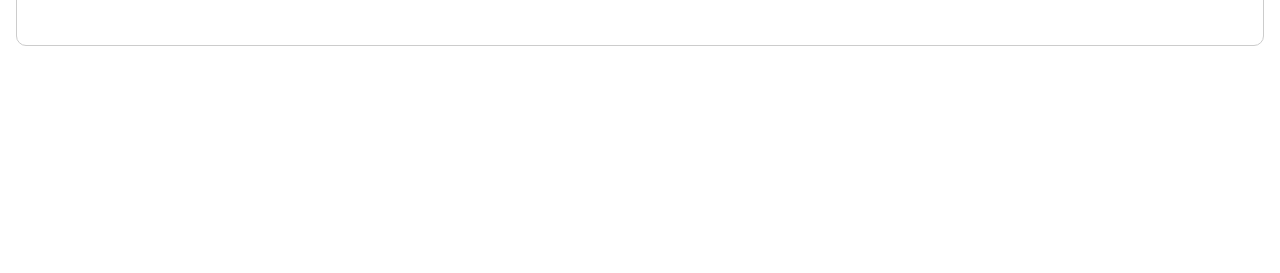
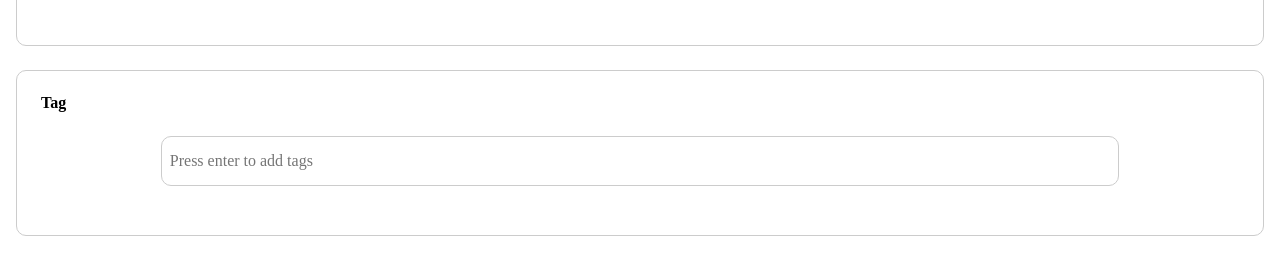
Before and after one commit to BeomKiNa/wanted_pre_onboarding, a React (Create React App) app: page / in a window 1280 px wide. Shown: the part 836-1109 px from the top of the page. Before the commit the page ends 922 px from the top, so only its background shows below. Built offline with nearby package versions, Linux system fonts and the light colour scheme.

Commit message:
feat: Add Tag

```diff
--- a/src/App.js
+++ b/src/App.js
@@ -2,6 +2,7 @@ import styled from "styled-components";
 import GlobalStyle from "./component/GlobalStyle";
 import Modal from "./component/Modal";
 import Tab from "./component/Tab";
+import Tag from "./component/Tag";
 import Toggle from "./component/Toggle";
 
 const AppWapper = styled.div`
@@ -24,6 +25,7 @@ function App() {
         <Toggle />
         <Modal />
         <Tab />
+        <Tag />
       </AppWapper>
     </>
   );
--- /dev/null
+++ b/src/component/Tag.js
@@ -0,0 +1,106 @@
+import { useState } from "react";
+import styled from "styled-components";
+import Layout from "./Layout";
+
+const InputWrapper = styled.div`
+  width: 80%;
+  height: 50px;
+  border: 1px solid #ccc;
+  border-radius: 10px;
+  overflow-x: scroll;
+
+  &:focus-within {
+    border: 2px solid purple;
+  }
+
+  // scroll hidden
+
+  -ms-overflow-style: none; /* IE and Edge */
+  scrollbar-width: none; /* Firefox */
+
+  &::-webkit-scrollbar {
+    display: none; /* Chrome, Safari, Opera*/
+  }
+`;
+
+const TagsList = styled.ul`
+  display: flex;
+  align-items: center;
+  height: 100%;
+  padding: 0 0.5rem;
+`;
+
+const TagItem = styled.li`
+  display: flex;
+  align-items: center;
+  margin-right: 0.5rem;
+  padding: 0.5rem;
+  background: purple;
+  color: #fff;
+  border-radius: 10px;
+`;
+
+const DelBtn = styled.button`
+  all: unset;
+  display: flex;
+  justify-content: center;
+  align-items: center;
+  width: 18px;
+  height: 18px;
+  margin-left: 0.5rem;
+  background: #fff;
+  color: purple;
+  border-radius: 50%;
+  cursor: pointer;
+`;
+
+const Input = styled.input`
+  all: unset;
+`;
+
+const Tag = () => {
+  const [tags, setTags] = useState([]);
+  const [text, setText] = useState("");
+
+  const onChange = (e) => {
+    setText(e.target.value);
+  };
+
+  const onSubmit = (e) => {
+    e.preventDefault();
+    setTags((prev) => [...prev, text]);
+    setText("");
+  };
+
+  const onDelClick = (event) => {
+    const targetText = event.target.id;
+    setTags((prev) => prev.filter((e) => e !== targetText));
+  };
+
+  return (
+    <Layout title="Tag">
+      <InputWrapper>
+        <TagsList>
+          {tags.map((tag) => (
+            <TagItem key={tag}>
+              <span>{tag}</span>
+              <DelBtn id={tag} onClick={onDelClick}>
+                x
+              </DelBtn>
+            </TagItem>
+          ))}
+          <form onSubmit={onSubmit}>
+            <Input
+              type="text"
+              placeholder="Press enter to add tags"
+              value={text}
+              onChange={onChange}
+            />
+          </form>
+        </TagsList>
+      </InputWrapper>
+    </Layout>
+  );
+};
+
+export default Tag;
```
